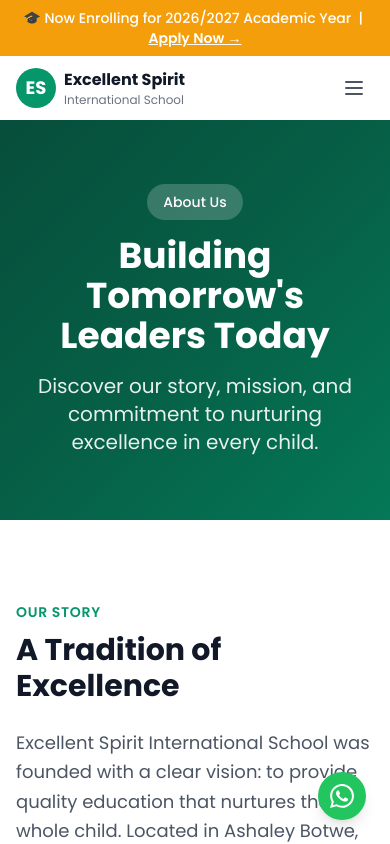
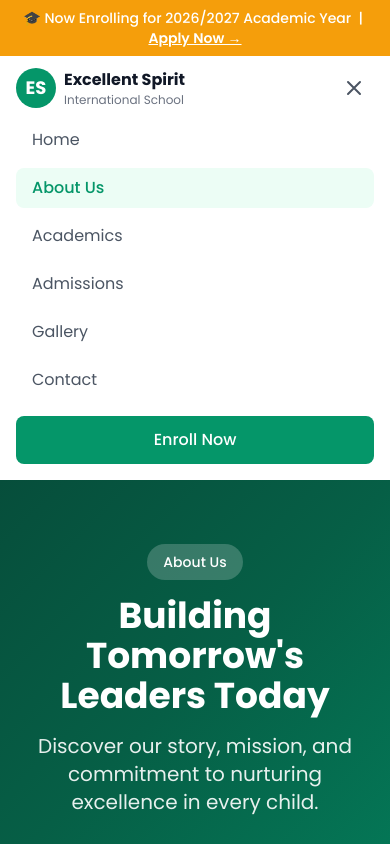
Before and after one commit to jova-graphix/excellentspirit, a website: page about.html in a window 390 px wide. Both pictures are taken after a click on the button 354 px from the left and 88 px from the top of the page. Shown: the top 844 px of the page. Drawn offline with nearby package versions, Linux system fonts and the light colour scheme.

Commit message:
Update about.html

```diff
--- a/about.html
+++ b/about.html
@@ -301,11 +301,28 @@
         </div>
     </footer>
 
-    <!-- Floating WhatsApp Button -->
-    <a href="https://wa.me/233547713684?text=Hello%2C%20I%20am%20interested%20in%20Excellent%20Spirit%20International%20School.%20Please%20provide%20more%20information." target="_blank" rel="noopener noreferrer" class="fixed bottom-6 right-6 lg:hidden z-50 w-12 h-12 bg-green-500 rounded-full flex items-center justify-center shadow-lg hover:bg-green-600 transition-all">
-        <svg class="w-6 h-6 text-white" fill="currentColor" viewBox="0 0 24 24"><path d="M17.472 14.382c-.297-.149-1.758-.867-2.03-.967-.273-.099-.471-.148-.67.15-.197.297-.767.966-.94 1.164-.173.199-.347.223-.644.075-.297-.15-1.255-.463-2.39-1.475-.883-.788-1.48-1.761-1.653-2.059-.173-.297-.018-.458.13-.606.134-.133.298-.347.446-.52.149-.174.198-.298.298-.497.099-.198.05-.371-.025-.52-.075-.149-.669-1.612-.916-2.207-.242-.579-.487-.5-.669-.51-.173-.008-.371-.01-.57-.01-.198 0-.52.074-.792.372-.272.297-1.04 1.016-1.04 2.479 0 1.462 1.065 2.875 1.213 3.074.149.198 2.096 3.2 5.077 4.487.709.306 1.262.489 1.694.625.712.227 1.36.195 1.871.118.571-.085 1.758-.719 2.006-1.413.248-.694.248-1.289.173-1.413-.074-.124-.272-.198-.57-.347m-5.421 7.403h-.004a9.87 9.87 0 01-5.031-1.378l-.361-.214-3.741.982.998-3.648-.235-.374a9.86 9.86 0 01-1.51-5.26c.001-5.45 4.436-9.884 9.888-9.884 2.64 0 5.122 1.03 6.988 2.898a9.825 9.825 0 012.893 6.994c-.003 5.45-4.437 9.884-9.885 9.884m8.413-18.297A11.815 11.815 0 0012.05 0C5.495 0 .16 5.335.157 11.892c0 2.096.547 4.142 1.588 5.945L.057 24l6.305-1.654a11.882 11.882 0 005.683 1.448h.005c6.554 0 11.89-5.335 11.893-11.893a11.821 11.821 0 00-3.48-8.413z"/></svg>
+    </svg>
     </a>
 
     <script>
+        // Active nav highlight
+        (function() {
+            var page = window.location.pathname.split('/').pop() || 'index.html';
+            if (page === '') page = 'index.html';
+            document.querySelectorAll('[data-navlink]').forEach(function(link) {
+                if (link.getAttribute('href') === page) {
+                    link.classList.add('text-primary-600', 'font-medium');
+                    link.classList.remove('text-gray-600');
+                    if (link.classList.contains('px-4')) link.classList.add('bg-primary-50');
+                }
+            });
+        })();
+
         function toggleMenu() {
-            document.
+            document.getElementById('mobileMenu').classList.toggle('hidden');
+            document.getElementById('menuIcon').classList.toggle('hidden');
+            document.getElementById('closeIcon').classList.toggle('hidden');
+        }
+    </script>
+</body>
+</html>
```
